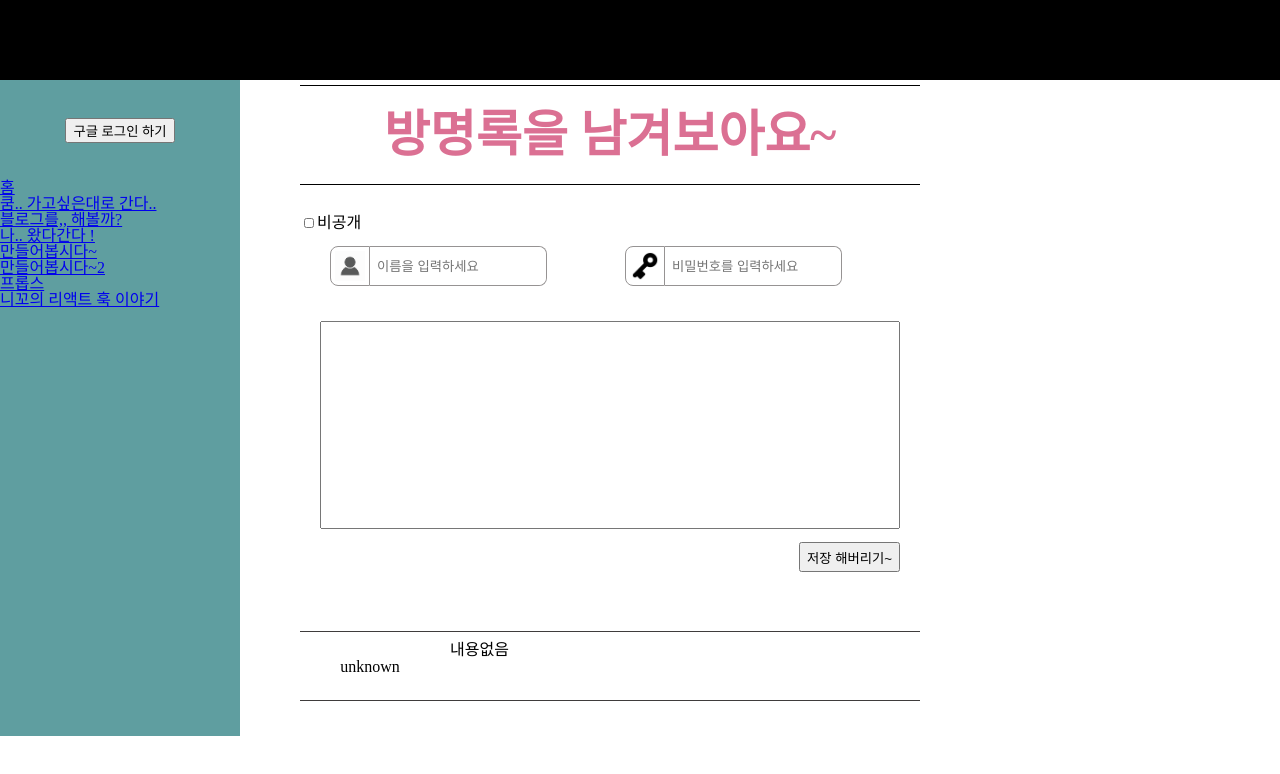
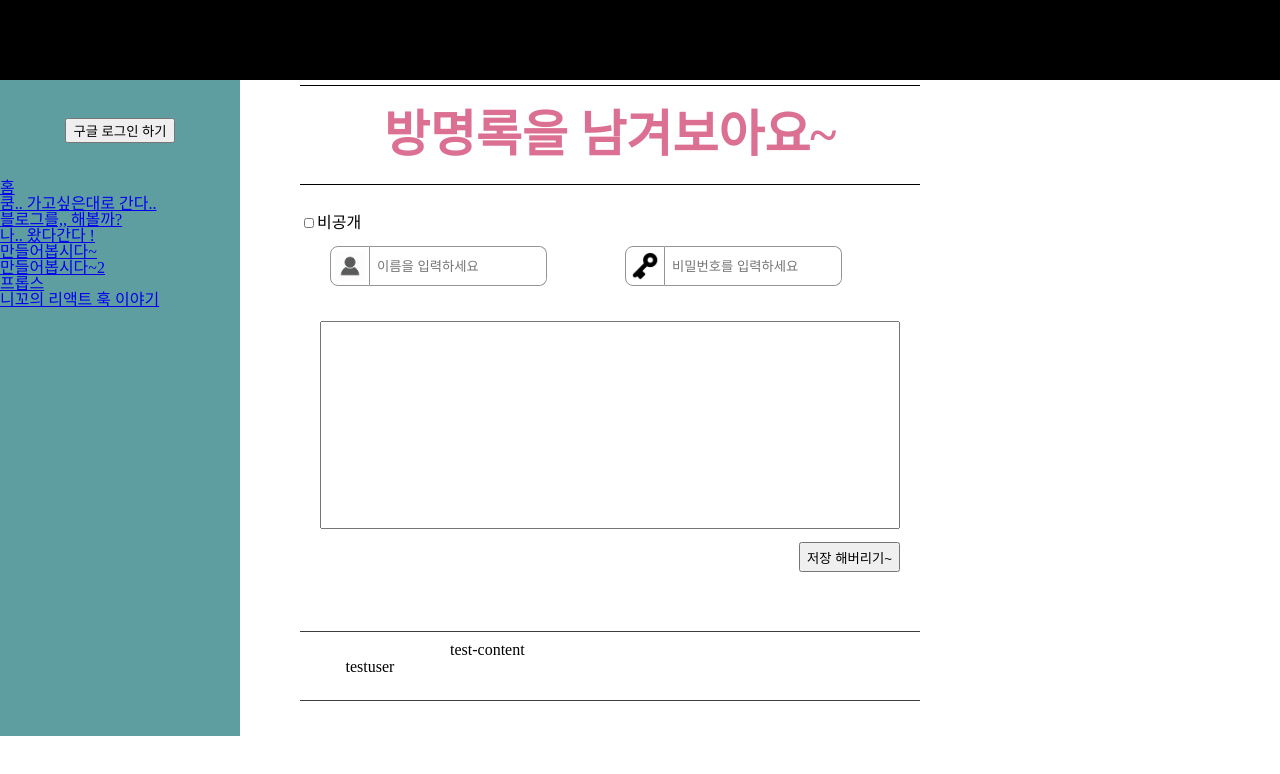
Before and after one commit to zikoom/kooms-day, a React (Create React App) app: page /guest-book in a window 1280 px wide. Shown: the top 774 px of the page. Built offline with nearby package versions, Linux system fonts and the light colour scheme; no server answers; the database is empty.

Commit message:
답글을 만들어 봅시다~

```diff
--- /dev/null
+++ b/src/components/BoardReply.js
@@ -0,0 +1,14 @@
+export default function Reply({username="unknown", content="내용없음"}){
+  return (
+    <div className="reply">
+      {/* 답글 zone */}
+      <div className="reply-info">
+        <span>{username}</span>
+      </div>
+      <div className="reply-content">
+        <p>{content}</p>
+      </div>
+
+    </div>
+  )
+}
--- a/src/jaduguaza/GuestBook.js
+++ b/src/jaduguaza/GuestBook.js
@@ -1,9 +1,10 @@
 import './GuestBook.scss'
 
 import { db } from "../js/firebase"
-import {ref, push, child, update} from "firebase/database"
+import {ref, push, child, update, onValue} from "firebase/database"
 import { useState } from 'react'
 import { useSelector } from 'react-redux'
+import BoardReply from '../components/BoardReply'
 
 export default function GuestBook(){
   const boardPublicCheckBoxID = 'public-checkbox'
@@ -11,6 +12,11 @@ export default function GuestBook(){
   const [boardPassword, setBoardPassword] = useState('');
   const [boardContent, setBoardContent] = useState('');
   const [isPrivateBoard, setIsPrivateBoard] = useState(false)
+
+  const boardRef = ref(db, 'boards');
+  onValue(boardRef, (snapshot) => {
+    console.log('snapShot: ', snapshot);
+  })
 
   /**
    * firebase 고유 ID
@@ -88,21 +94,6 @@ export default function GuestBook(){
 
   }
 
-  function Reply({username="unknown", content="내용없음"}){
-    return (
-      <div className="reply">
-        {/* 답글 zone */}
-        <div className="reply-info">
-          <span>{username}</span>
-        </div>
-        <div className="reply-content">
-          <p>{content}</p>
-        </div>
-
-      </div>
-    )
-  }
-
 
   return (
     <div className="guset-book">
@@ -132,7 +123,7 @@ export default function GuestBook(){
         </div>
       </div>
       <div className="reply-wrapper">
-        <Reply></Reply>
+        <BoardReply username="testuser" content="test-content"></BoardReply>
       </div>
       <div className="pagination-wrapper"></div>
     </div>
```
